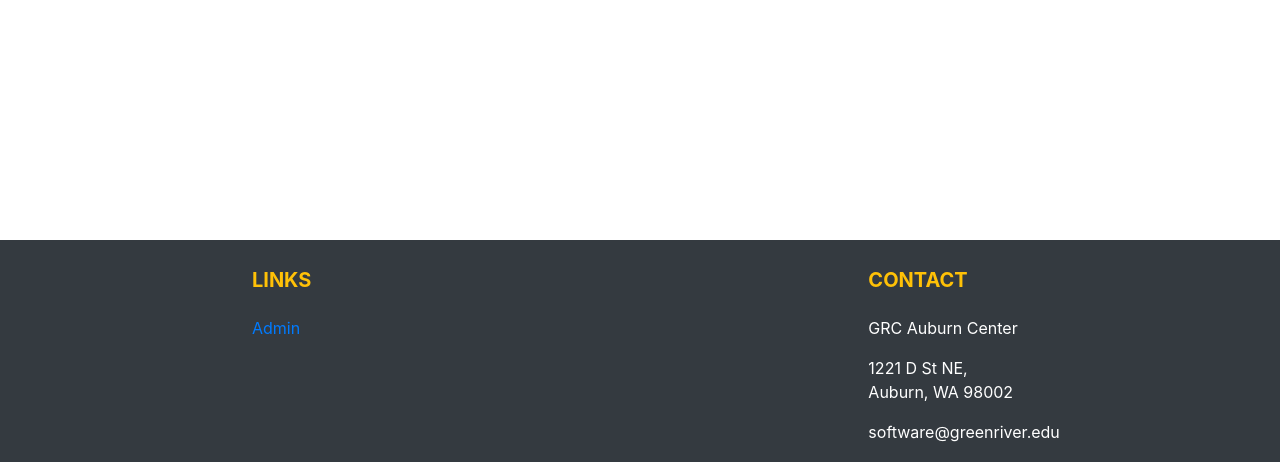
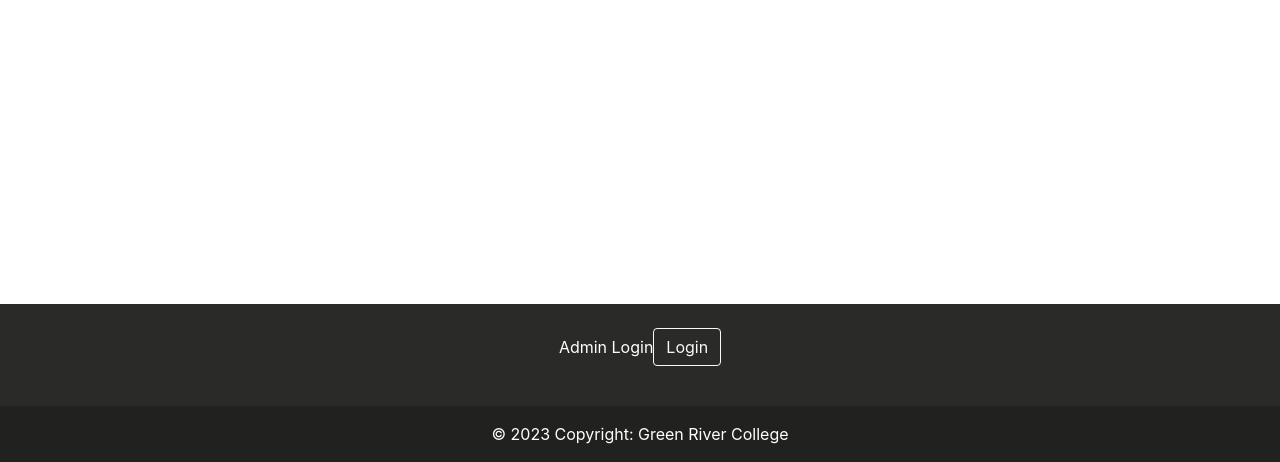
Before and after one commit to tbhachu/advise_it, a PHP site: page / in a window 1280 px wide. Shown: the part 338-800 px from the top of the page. Run offline with PHP 8.4, Linux system fonts and the light colour scheme.

Commit message:
Fixed footer placement

```diff
--- a/styles/styles.css
+++ b/styles/styles.css
@@ -40,15 +40,16 @@
 
 
 footer {
-  padding-top: 10px;
-  padding-bottom: 0px;
-  position: fixed;
-  bottom: 0;
   width: 100%;
-
+  position: relative;
+  background-color: rgba(36, 36, 34, 0.973);
 }
 
 textarea {
   width: 200px;
   height: 160px;
 }
+
+#form {
+  margin-bottom: 500px;
+}
--- a/views/footer.php
+++ b/views/footer.php
@@ -1,26 +1,22 @@
 
-
-    <br>
-
-    <footer class="bottom bg-dark text-white">
-        <div class="container text-center text-md-left">
-            <div class="row text-center text-md-left">
-                <div class="col-md-3 col-lg-3 col-xl-3 mx-auto mt-3">
-                    <h5 class="text-uppercase mb-4 font-weight-bold text-warning">Links</h5>
-                        <a href="admin.php">Admin</a>
-                </div>
-                <div class="col-md-2 col-lg-2 col-xl-2 mx-auto mt-3">
-                    <h5 class="text-uppercase mb-4 font-weight-bold text-warning">Contact</h5>
-                        <p>GRC Auburn Center</p>
-                        <p>1221 D St NE, Auburn, WA 98002</p>
-                        <p>software@greenriver.edu</p>
-                </div>
+    <section class="">
+        <footer class="text-center text-white fixed-bottom">
+            <div class="container p-4 pb-0">
+                <section class="">
+                    <p class="d-flex justify-content-center align-items-center">
+                    <span class="me-3">Admin Login</span>
+                    <button type="button" class="btn btn-outline-light btn-rounded">
+                        Login
+                    </button>
+                    </p>
+                </section>
             </div>
-        </div>
-    </footer>
-
-
-
+            <div class="text-center p-3" style="background-color: rgba(0, 0, 0, 0.2);">
+                © 2023 Copyright:
+                <a class="text-white" href="">Green River College</a>
+            </div>
+        </footer>
+    </section>
 
     <script src="../scripts/script.js"></script>
   </body>
```
Also changed, not shown: views/planPage.php (+6 -1 lines).
